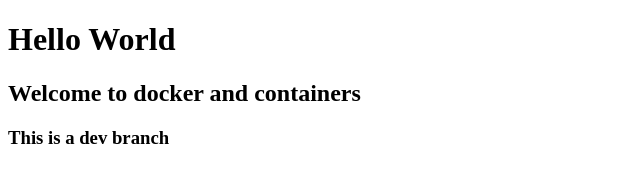
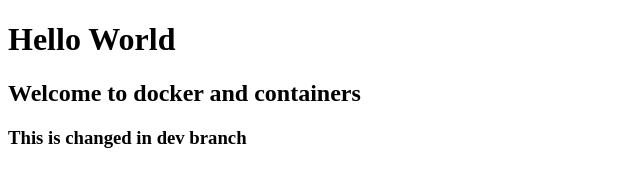
Before and after one commit to calvin-li-developer/netcom-webui-app, a plain HTML site: page index.html in a window 1280 px wide. Shown: the whole page, without its empty margins (0-640 px from the left). Drawn offline with Linux system fonts and the light colour scheme.

Commit message:
Update index.html

```diff
--- a/index.html
+++ b/index.html
@@ -8,6 +8,6 @@
 <body>
     <h1>Hello World</h1>
     <h2>Welcome to docker and containers</h2>
-    <h3>This is a dev branch</h3>
+    <h3>This is changed in dev branch</h3>
 </body>
 </html>
```
